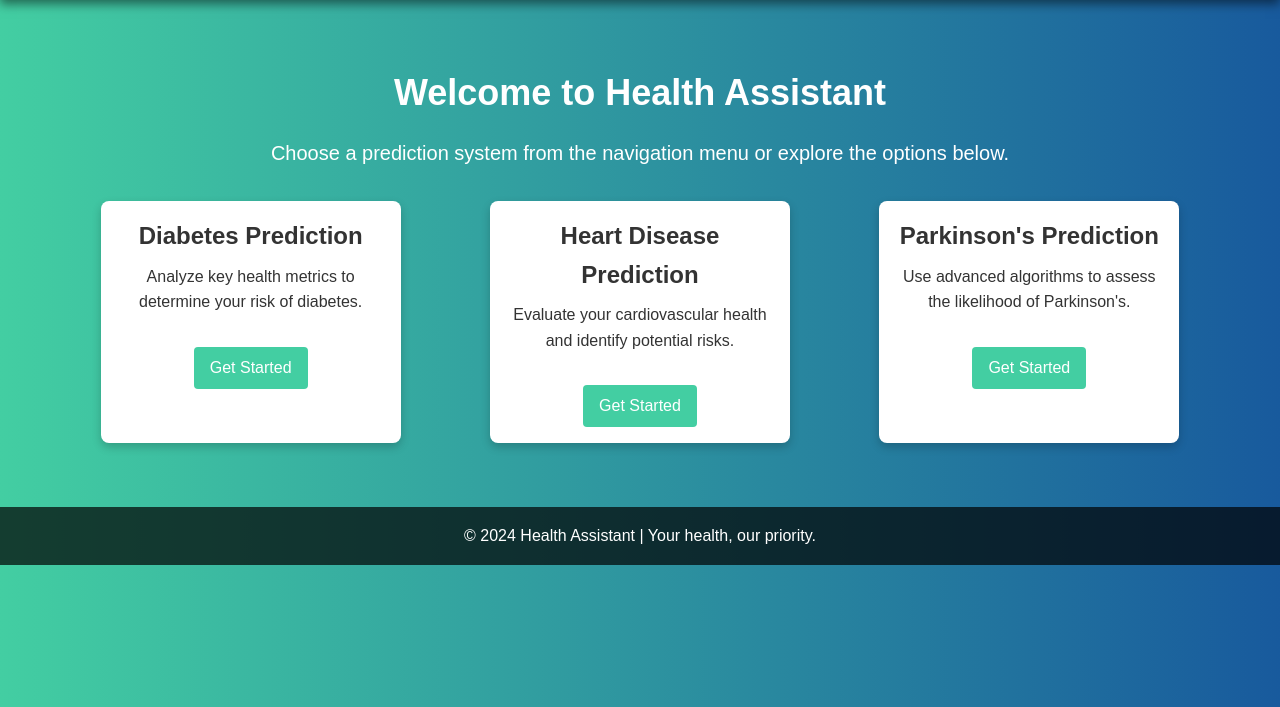
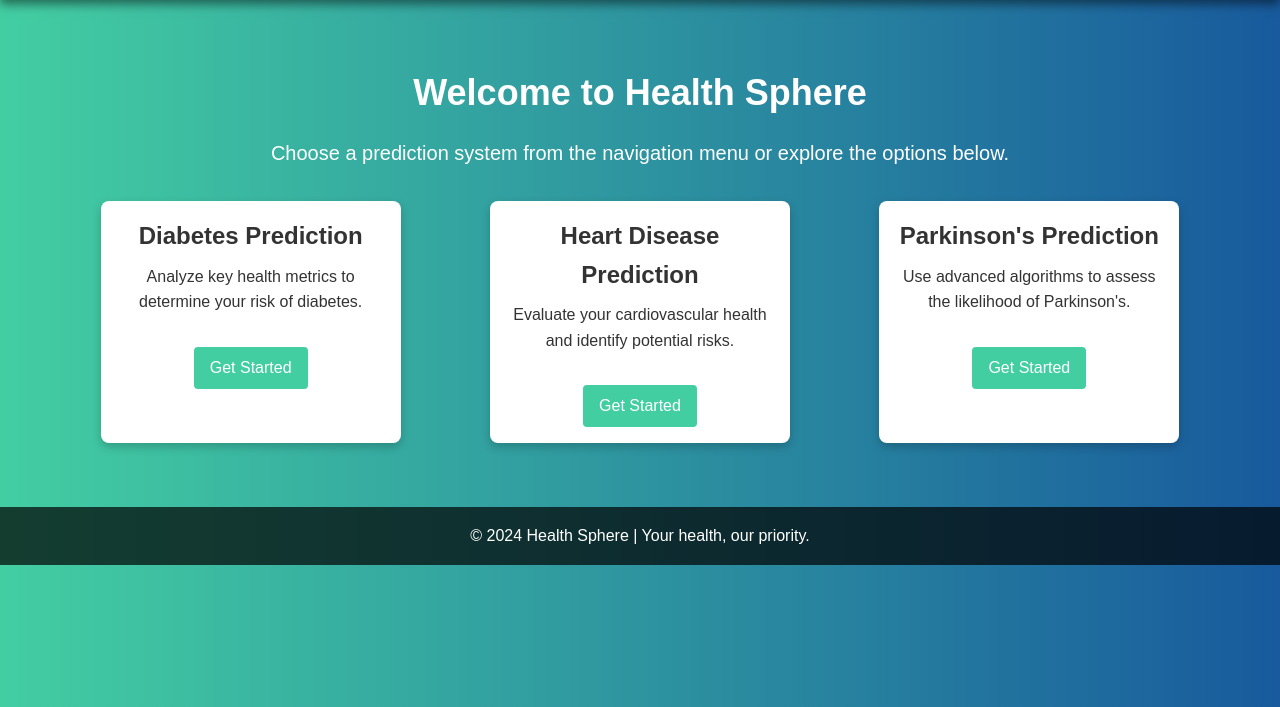
Before and after one commit to Dipanjan1810/Disease-Prediction-using-Machine-Learning, a Flask app: page / in a window 1280 px wide. Shown: the part 93-800 px from the top of the page. Run offline with Flask 2, Linux system fonts and the light colour scheme; parts of the project's set-up code (start-up, migrations or seed data) failed here and were passed over.

Commit message:
Update index.html

```diff
--- a/templates/index.html
+++ b/templates/index.html
@@ -1,7 +1,7 @@
 <!DOCTYPE html>
 <html>
 <head>
-    <title>Health Assistant</title>
+    <title>Health Sphere</title>
     <link rel="stylesheet" href="{{ url_for('static', filename='style.css') }}">
     <style>
         * {
@@ -186,7 +186,7 @@
         </ul>
     </nav>
     <main>
-        <h2>Welcome to Health Assistant</h2>
+        <h2>Welcome to Health Sphere</h2>
         <p>Choose a prediction system from the navigation menu or explore the options below.</p>
         <div class="card-container">
             <div class="card">
@@ -207,7 +207,7 @@
         </div>
     </main>
     <footer>
-        <p>© 2024 Health Assistant | Your health, our priority.</p>
+        <p>© 2024 Health Sphere | Your health, our priority.</p>
     </footer>
 </body>
 </html>
```
